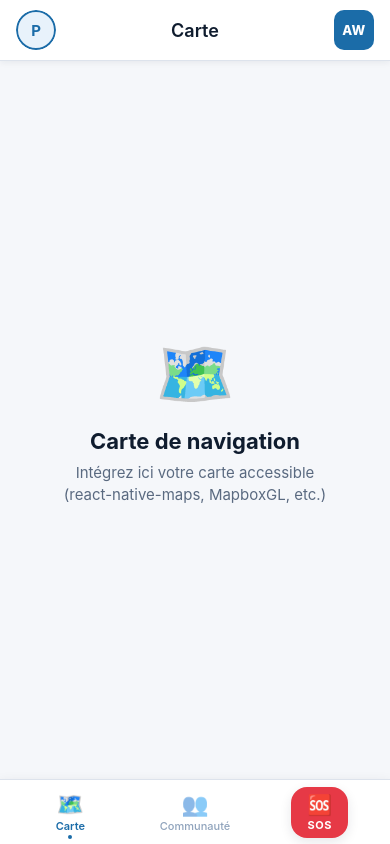
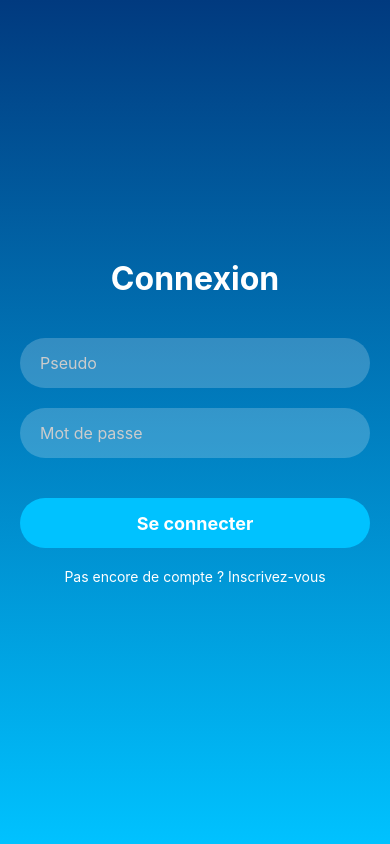
Before and after one commit to VERA-assistance/VERA-assistance, a React Native app: screen /Login in a window 390 px wide. Built offline with nearby package versions, Linux system fonts and the light colour scheme.

Commit message:
création des pages connexion/inscription

```diff
--- a/App.js
+++ b/App.js
@@ -2,26 +2,42 @@
 //  AccessiWay — App.js (Expo Go)
 // ─────────────────────────────────────────────
 
-import React, { useState } from 'react';
+import React from 'react';
+import { NavigationContainer } from '@react-navigation/native';
+import { createStackNavigator } from '@react-navigation/stack';
 import { SafeAreaProvider } from 'react-native-safe-area-context';
 
+import WelcomeScreen from './src/screens/WelcomeScreen';
+import LoginScreen from './src/screens/LoginScreen';
+import SignUpScreen from './src/screens/SignUpScreen';
 import MapScreen from './src/screens/MapScreen.js';
 import CommunityScreen from './src/screens/CommunityScreen.js';
 import SOSScreen from './src/screens/SOSScreen.js';
 import ProfileScreen from './src/screens/ProfileScreen.js';
 
-export const SCREENS = {
-  MAP: 'map',
-  COMMUNITY: 'community',
-  SOS: 'sos',
-  PROFILE: 'profile',
-};
+const Stack = createStackNavigator();
 
 export default function App() {
-  const [currentScreen, setCurrentScreen] = useState(SCREENS.MAP);
+  return (
+    <SafeAreaProvider>
+      <NavigationContainer>
+        <Stack.Navigator initialRouteName="Welcome" screenOptions={{ headerShown: false }}>
+          <Stack.Screen name="Welcome" component={WelcomeScreen} />
+          <Stack.Screen name="Login" component={LoginScreen} />
+          <Stack.Screen name="SignUp" component={SignUpScreen} />
+          <Stack.Screen name="Main" component={MainApp} />
+        </Stack.Navigator>
+      </NavigationContainer>
+    </SafeAreaProvider>
+  );
+}
+
+// MainApp component with bottom tabs
+const MainApp = () => {
+  const [currentScreen, setCurrentScreen] = React.useState('map');
 
   const handleNavigate = (tab) => setCurrentScreen(tab);
-  const handlePressProfile = () => setCurrentScreen(SCREENS.PROFILE);
+  const handlePressProfile = () => setCurrentScreen('profile');
 
   const sharedProps = {
     onNavigate: handleNavigate,
@@ -30,17 +46,13 @@ export default function App() {
 
   const renderScreen = () => {
     switch (currentScreen) {
-      case SCREENS.MAP:        return <MapScreen {...sharedProps} />;
-      case SCREENS.COMMUNITY:  return <CommunityScreen {...sharedProps} />;
-      case SCREENS.SOS:        return <SOSScreen {...sharedProps} />;
-      case SCREENS.PROFILE:    return <ProfileScreen {...sharedProps} />;
-      default:                 return <MapScreen {...sharedProps} />;
+      case 'map':        return <MapScreen {...sharedProps} />;
+      case 'community':  return <CommunityScreen {...sharedProps} />;
+      case 'sos':        return <SOSScreen {...sharedProps} />;
+      case 'profile':    return <ProfileScreen {...sharedProps} />;
+      default:           return <MapScreen {...sharedProps} />;
     }
   };
 
-  return (
-    <SafeAreaProvider>
-      {renderScreen()}
-    </SafeAreaProvider>
-  );
+  return renderScreen();
 }
--- /dev/null
+++ b/src/screens/LoginScreen.js
@@ -0,0 +1,73 @@
+import React from 'react';
+import { View, Text, TextInput, TouchableOpacity, StyleSheet } from 'react-native';
+import { LinearGradient } from 'expo-linear-gradient';
+
+const LoginScreen = ({ navigation }) => {
+  return (
+    <LinearGradient colors={['#013A7F', '#00C2FF']} style={styles.container}>
+      <Text style={styles.title}>Connexion</Text>
+      <TextInput
+        style={styles.input}
+        placeholder="Pseudo"
+        placeholderTextColor="#ccc"
+      />
+      <TextInput
+        style={styles.input}
+        placeholder="Mot de passe"
+        placeholderTextColor="#ccc"
+        secureTextEntry
+      />
+      <TouchableOpacity style={styles.button} onPress={() => { /* Logic de connexion */ }}>
+        <Text style={styles.buttonText}>Se connecter</Text>
+      </TouchableOpacity>
+      <TouchableOpacity onPress={() => navigation.navigate('SignUp')}>
+        <Text style={styles.linkText}>Pas encore de compte ? Inscrivez-vous</Text>
+      </TouchableOpacity>
+    </LinearGradient>
+  );
+};
+
+const styles = StyleSheet.create({
+  container: {
+    flex: 1,
+    justifyContent: 'center',
+    alignItems: 'center',
+    padding: 20,
+  },
+  title: {
+    fontSize: 32,
+    fontWeight: 'bold',
+    color: '#fff',
+    marginBottom: 40,
+  },
+  input: {
+    width: '100%',
+    height: 50,
+    backgroundColor: 'rgba(255,255,255,0.2)',
+    borderRadius: 25,
+    paddingHorizontal: 20,
+    color: '#fff',
+    fontSize: 16,
+    marginBottom: 20,
+  },
+  button: {
+    width: '100%',
+    height: 50,
+    borderRadius: 25,
+    justifyContent: 'center',
+    alignItems: 'center',
+    marginTop: 20,
+    backgroundColor: '#00C2FF',
+  },
+  buttonText: {
+    color: '#fff',
+    fontSize: 18,
+    fontWeight: 'bold',
+  },
+  linkText: {
+    color: '#fff',
+    marginTop: 20,
+  },
+});
+
+export default LoginScreen;
--- /dev/null
+++ b/src/screens/SignUpScreen.js
@@ -0,0 +1,154 @@
+import React, { useState } from 'react';
+import { View, Text, TouchableOpacity, StyleSheet, ScrollView } from 'react-native';
+import { Ionicons } from '@expo/vector-icons';
+
+const languages = [
+  { code: 'fr', name: 'French', flag: '🇫🇷' },
+  { code: 'en', name: 'English', flag: '🇺🇸' },
+  { code: 'es', name: 'Spanish', flag: '🇪🇸' },
+  { code: 'de', name: 'German', flag: '🇩🇪' },
+  { code: 'it', name: 'Italian', flag: '🇮🇹' },
+  { code: 'ar', name: 'Arabic', flag: '🇸🇦' },
+];
+
+const situations = [
+    { name: 'Wheelchair user', icon: 'body' },
+    { name: 'Visual impairment', icon: 'eye' },
+    { name: 'Hearing impairment', icon: 'ear' },
+    { name: 'Temporary injury', icon: 'medkit' },
+    { name: 'Cognitive disability', icon: 'brain' },
+    { name: 'Walking difficulty', icon: 'walk' },
+    { name: 'Blind', icon: 'eye-off' },
+    { name: 'Deaf', icon: 'ear-off' },
+    { name: 'Stroller/parent', icon: 'people' },
+];
+
+
+const SignUpScreen = ({ navigation }) => {
+  const [step, setStep] = useState(1);
+  const [selectedLanguage, setSelectedLanguage] = useState('en');
+  const [selectedSituation, setSelectedSituation] = useState(null);
+
+  const renderStep1 = () => (
+    <View style={styles.stepContainer}>
+      <Text style={styles.title}>Language & Display Preferences</Text>
+      {languages.map(lang => (
+        <TouchableOpacity
+          key={lang.code}
+          style={[styles.optionButton, selectedLanguage === lang.code && styles.selectedOption]}
+          onPress={() => setSelectedLanguage(lang.code)}
+        >
+          <Text style={styles.optionText}>{lang.flag} {lang.name}</Text>
+        </TouchableOpacity>
+      ))}
+      <TouchableOpacity style={styles.button} onPress={() => setStep(2)}>
+        <Text style={styles.buttonText}>Continue</Text>
+      </TouchableOpacity>
+    </View>
+  );
+
+  const renderStep2 = () => (
+    <View style={styles.stepContainer}>
+      <Text style={styles.title}>What best describes your situation?</Text>
+      <View style={styles.situationContainer}>
+        {situations.map(sit => (
+          <TouchableOpacity
+            key={sit.name}
+            style={[styles.situationBox, selectedSituation === sit.name && styles.selectedSituationBox]}
+            onPress={() => setSelectedSituation(sit.name)}
+          >
+            <Ionicons name={sit.icon} size={40} color={selectedSituation === sit.name ? '#fff' : '#000'} />
+            <Text style={[styles.situationText, selectedSituation === sit.name && {color: '#fff'}]}>{sit.name}</Text>
+          </TouchableOpacity>
+        ))}
+      </View>
+      <TouchableOpacity style={styles.button} onPress={() => setStep(3)}>
+        <Text style={styles.buttonText}>Continue</Text>
+      </TouchableOpacity>
+    </View>
+  );
+
+  // Le rendu de l'étape 3 (Tell us about you) sera ajouté ici
+
+  return (
+    <ScrollView style={styles.container}>
+      {step === 1 && renderStep1()}
+      {step === 2 && renderStep2()}
+      {/* {step === 3 && renderStep3()} */}
+    </ScrollView>
+  );
+};
+
+const styles = StyleSheet.create({
+  container: {
+    flex: 1,
+    backgroundColor: '#f0f2f5',
+  },
+  stepContainer: {
+    padding: 20,
+    alignItems: 'center',
+  },
+  title: {
+    fontSize: 24,
+    fontWeight: 'bold',
+    marginBottom: 20,
+    textAlign: 'center',
+  },
+  optionButton: {
+    width: '100%',
+    padding: 15,
+    backgroundColor: '#fff',
+    borderRadius: 10,
+    marginBottom: 10,
+    borderWidth: 1,
+    borderColor: '#ddd',
+  },
+  selectedOption: {
+    borderColor: '#00C2FF',
+    backgroundColor: '#e0f7ff',
+  },
+  optionText: {
+    fontSize: 18,
+  },
+  button: {
+    width: '100%',
+    height: 50,
+    borderRadius: 25,
+    justifyContent: 'center',
+    alignItems: 'center',
+    marginTop: 20,
+    backgroundColor: '#00C2FF',
+  },
+  buttonText: {
+    color: '#fff',
+    fontSize: 18,
+    fontWeight: 'bold',
+  },
+  situationContainer: {
+    flexDirection: 'row',
+    flexWrap: 'wrap',
+    justifyContent: 'space-between',
+  },
+  situationBox: {
+    width: '30%',
+    height: 120,
+    backgroundColor: '#fff',
+    borderRadius: 10,
+    justifyContent: 'center',
+    alignItems: 'center',
+    marginBottom: 15,
+    borderWidth: 1,
+    borderColor: '#ddd',
+    padding: 5,
+  },
+  selectedSituationBox: {
+      backgroundColor: '#00C2FF',
+      borderColor: '#00C2FF',
+  },
+  situationText: {
+      marginTop: 10,
+      textAlign: 'center',
+  }
+});
+
+export default SignUpScreen;
--- /dev/null
+++ b/src/screens/WelcomeScreen.js
@@ -0,0 +1,83 @@
+import React from 'react';
+import { View, Text, TouchableOpacity, StyleSheet, ImageBackground, Image } from 'react-native';
+import { LinearGradient } from 'expo-linear-gradient';
+
+const WelcomeScreen = ({ navigation }) => {
+  return (
+    <ImageBackground source={require('../../assets/background.png')} style={styles.background}>
+        <View style={styles.overlay}>
+            <Image source={require('../../assets/logo.png')} style={styles.logo} />
+            <Text style={styles.title}>vera</Text>
+            <Text style={styles.subtitle}>Real access. Real people. Right now.</Text>
+
+            <View style={styles.iconContainer}>
+                {/* Les icônes peuvent être ajoutées ici si nécessaire */}
+            </View>
+
+            <TouchableOpacity style={styles.button} onPress={() => navigation.navigate('SignUp')}>
+                <Text style={styles.buttonText}>Get Started</Text>
+            </TouchableOpacity>
+            <TouchableOpacity onPress={() => navigation.navigate('Login')}>
+                <Text style={styles.linkText}>I already have an account</Text>
+            </TouchableOpacity>
+        </View>
+    </ImageBackground>
+  );
+};
+
+const styles = StyleSheet.create({
+  background: {
+    flex: 1,
+    justifyContent: 'center',
+    alignItems: 'center',
+  },
+  overlay: {
+    flex: 1,
+    width: '100%',
+    justifyContent: 'center',
+    alignItems: 'center',
+    padding: 20,
+    backgroundColor: 'rgba(1, 58, 127, 0.8)', // Bleu foncé avec opacité
+  },
+  logo: {
+    width: 100,
+    height: 100,
+    resizeMode: 'contain',
+    marginBottom: 10,
+  },
+  title: {
+    fontSize: 60,
+    fontWeight: 'bold',
+    color: '#fff',
+    marginBottom: 10,
+  },
+  subtitle: {
+    fontSize: 18,
+    color: '#fff',
+    textAlign: 'center',
+    marginBottom: 40,
+  },
+  iconContainer: {
+      flexDirection: 'row',
+      marginBottom: 60,
+  },
+  button: {
+    width: '80%',
+    padding: 15,
+    backgroundColor: '#fff',
+    borderRadius: 25,
+    alignItems: 'center',
+    marginBottom: 20,
+  },
+  buttonText: {
+    color: '#013A7F',
+    fontSize: 18,
+    fontWeight: 'bold',
+  },
+  linkText: {
+    color: '#fff',
+    fontSize: 16,
+  },
+});
+
+export default WelcomeScreen;
```
Also changed, not shown: package.json (+6 -1 lines), assets/background.png (added), 1 other file (tests, documents, lock files or other folders).
